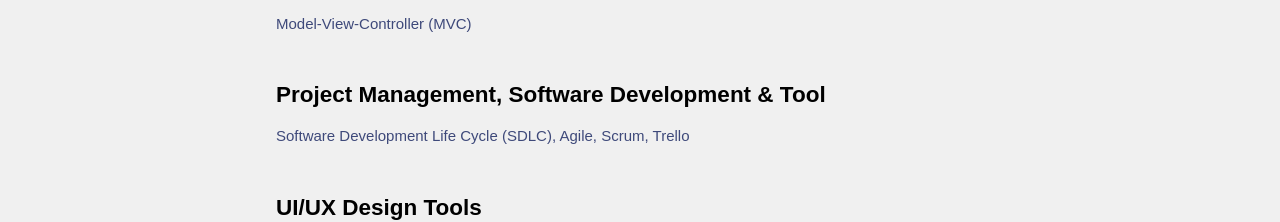
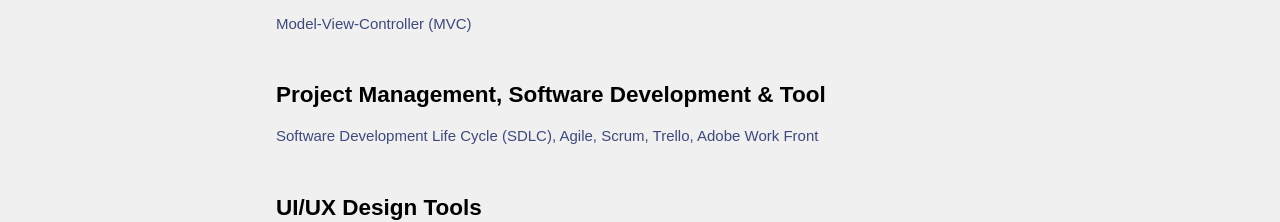
Before and after one commit to jvang0620/Personal-Portfolio, a React (Create React App) app: page / in a window 1280 px wide. Shown: the part 1700-1922 px from the top of the page. Built offline with nearby package versions, Linux system fonts and the light colour scheme.

Commit message:
adding  to project management skill section

```diff
--- a/src/pages/Home.js
+++ b/src/pages/Home.js
@@ -116,7 +116,7 @@
           <li className="item">
             <h2>Project Management, Software Development & Tool</h2>
             <p>
-              Software Development Life Cycle (SDLC), Agile, Scrum, Trello
+              Software Development Life Cycle (SDLC), Agile, Scrum, Trello, Adobe Work Front
             </p>
           </li>
 
```
